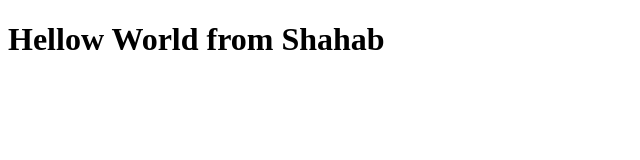
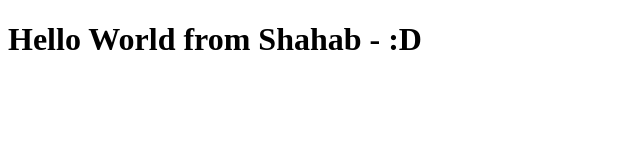
Before and after one commit to shobz/Bootcamp2020Sample, a plain HTML site: page index.html in a window 1280 px wide. Shown: the whole page, without its empty margins (0-640 px from the left). Drawn offline with Linux system fonts and the light colour scheme.

Commit message:
Spelling Mistake

```diff
--- a/index.html
+++ b/index.html
@@ -7,6 +7,6 @@
 	<title>Document</title>
 </head>
 <body>
-<h1>Hellow World from Shahab</h1>
+<h1>Hello World from Shahab - :D</h1>
 </body>
 </html>
```
